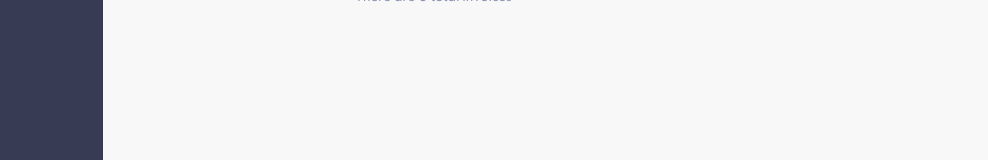
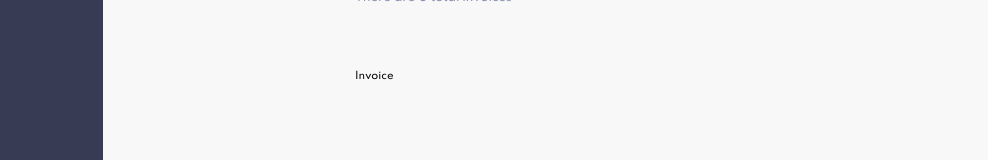
Before and after one commit to Euuphi/invoice-app, a Next.js app: page / in a window 1280 px wide. Shown: the part 129-289 px from the top of the page, without its empty margins (0-988 px from the left). Built offline with nearby package versions, Linux system fonts and the light colour scheme.

Commit message:
Relocate main heading and add invoices component

```diff
--- a/pages/index.js
+++ b/pages/index.js
@@ -2,7 +2,8 @@ import Head from "next/head";
 // Components
 import Background from "components/layout/Background";
 import MainContainer from "components/layout/MainContainer";
-import MainHeading from "components/MainHeading";
+import MainHeading from "components/sections/MainHeading";
+import Invoices from "components/sections/Invoices";
 
 export default function Home() {
     return (
@@ -13,6 +14,7 @@ export default function Home() {
             <Background as="main">
                 <MainContainer>
                     <MainHeading />
+                    <Invoices />
                 </MainContainer>
             </Background>
         </>
--- /dev/null
+++ b/src/components/sections/Invoices/Invoices.js
@@ -0,0 +1,5 @@
+const Invoices = () => {
+    return <div>Invoice</div>;
+};
+
+export default Invoices;
--- /dev/null
+++ b/src/components/sections/Invoices/index.js
@@ -0,0 +1 @@
+export { default } from "./Invoices";
--- a/src/components/MainHeading.js
+++ b/src/components/sections/MainHeading.js
@@ -1,7 +1,7 @@
 import styled from "styled-components";
 // Components
-import H1 from "./headings/H1";
-import Text12 from "./text/Text12";
+import H1 from "../headings/H1";
+import Text12 from "../text/Text12";
 import FlexContainer from "components/layout/FlexContainer";
 import NewInvoiceButton from "components/buttons/NewInvoiceButton";
 import FilterOptions from "components/ui/FilterOptions/";
@@ -10,9 +10,13 @@ const Heading = styled(H1)`
     margin-bottom: 1.2rem;
 `;
 
+const Container = styled(FlexContainer)`
+    margin-bottom: 6.5rem;
+`;
+
 const MainHeading = () => {
     return (
-        <FlexContainer alignItems="center" justifyContent="space-between">
+        <Container alignItems="center" justifyContent="space-between">
             <div>
                 <Heading>Invoices</Heading>
                 <Text12>There are 0 total invoices</Text12>
@@ -24,7 +28,7 @@ const MainHeading = () => {
                 <FilterOptions />
                 <NewInvoiceButton />
             </FlexContainer>
-        </FlexContainer>
+        </Container>
     );
 };
 
```
